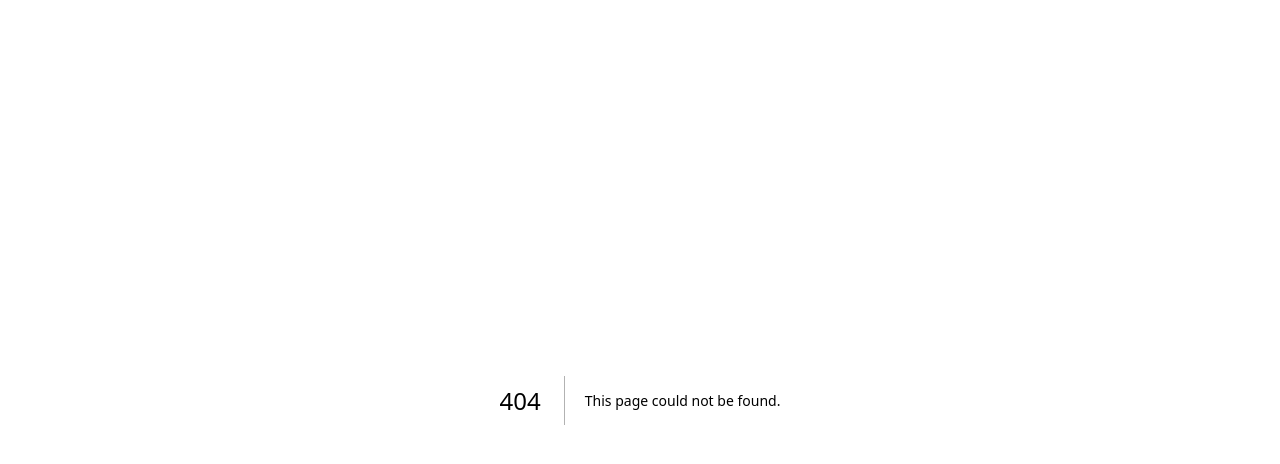
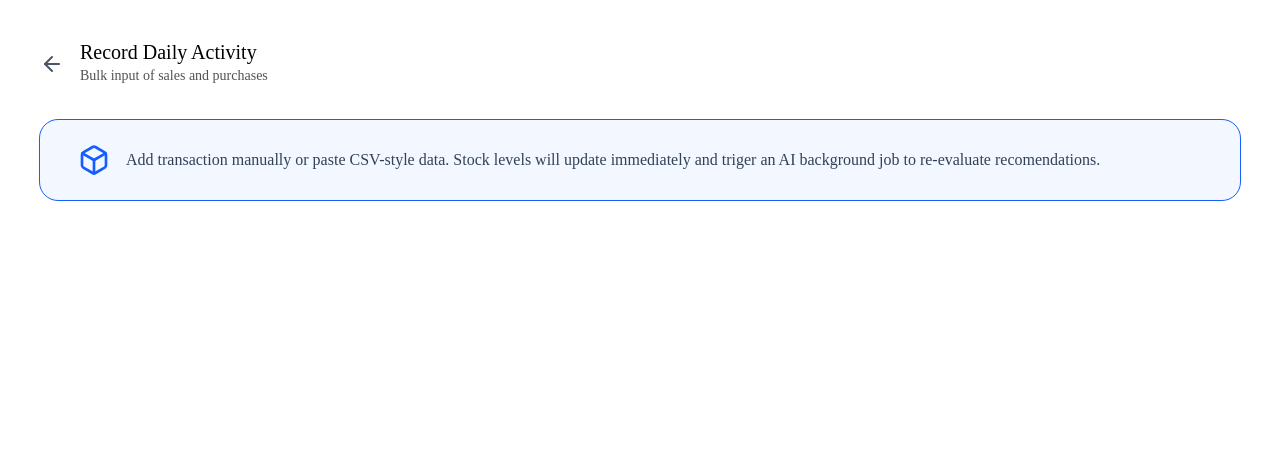
Before and after one commit to SiamAlSobari/frontend-dinacom, a Next.js app: page /dashboard/bulk in a window 1280 px wide. Before the commit this address had no page. Shown: the top 464 px of the page. Built offline with nearby package versions, Linux system fonts and the light colour scheme.

Commit message:
faet: menambahkan ui banner bulk

```diff
--- /dev/null
+++ b/src/app/dashboard/bulk/page.tsx
@@ -0,0 +1,153 @@
+// export default function TransactionPage() {
+//   return (
+//     <div className="w-[1280px] h-[1917px] relative bg-gray-50 overflow-hidden">
+
+import { ArrowLeft, Box } from "lucide-react";
+
+//       {/* ================= HEADER ================= */}
+//       <div className="w-[1208px] left-[36px] top-[50px] absolute inline-flex justify-center items-center gap-40">
+//         <div className="w-80 h-14 relative flex items-center gap-2.5">
+
+//           {/* Icon */}
+//           <div className="w-8 h-7 p-2.5 rounded-lg flex items-center justify-center">
+//             <img
+//               className="w-8 h-7 origin-top-left rotate-180"
+//               src="https://placehold.co/32x30"
+//               alt=""
+//             />
+//           </div>
+
+//           {/* Title */}
+//           <div className="flex flex-col">
+//             <div className="text-black text-xl font-normal font-['Poppins'] leading-6">
+//               Record Daily Activity
+//             </div>
+//             <div className="text-neutral-600 text-sm font-normal font-['Poppins'] leading-6">
+//               Bulk input of sales and purchases
+//             </div>
+//           </div>
+
+//         </div>
+//       </div>
+
+//       {/* ================= INFO BANNER ================= */}
+//       <div className="w-[1208px] px-6 left-[36px] top-[159px] absolute bg-blue-600/5 rounded-2xl outline outline-[0.50px] outline-blue-600 flex flex-col gap-2.5">
+//         <div className="h-20 pl-3.5 pr-5 py-4 flex items-center gap-4">
+
+//           {/* Icon */}
+//           <img
+//             className="w-8 h-8"
+//             src="https://placehold.co/34x34"
+//             alt=""
+//           />
+
+//           {/* Description */}
+//           <p className="text-slate-700 text-base font-normal font-['Poppins']">
+//             Add transaction manually or paste CSV-style data. Stock levels will
+//             update immediately and triger an AI background job to re-evaluate
+//             recomendations.
+//           </p>
+
+//         </div>
+//       </div>
+
+//       {/* ================= MAIN CARD ================= */}
+//       <div className="w-[1208px] h-96 left-[36px] top-[285px] absolute bg-white rounded-2xl shadow overflow-hidden">
+
+//         {/* Title */}
+//         <div className="left-[24px] top-[24px] absolute">
+//           <div className="text-black text-xl font-normal font-['Poppins'] leading-8">
+//             Transaction Entry
+//           </div>
+//           <div className="text-neutral-600 text-sm font-normal font-['Poppins'] leading-8">
+//             Add rows for each transaction
+//           </div>
+//         </div>
+
+//         {/* Table Header */}
+//         <div className="w-full h-12 left-0 top-[108px] absolute bg-gray-50 outline outline-[0.5px] outline-zinc-500/50">
+//           <div className="absolute left-[23px] top-[10px] font-medium">Date</div>
+//           <div className="absolute left-[282px] top-[10px] font-medium">Product</div>
+//           <div className="absolute left-[656px] top-[10px] font-medium">Quantity</div>
+//           <div className="absolute left-[975px] top-[10px] font-medium">Type</div>
+//         </div>
+
+//         {/* Divider */}
+//         <div className="w-full h-px left-0 top-[244px] absolute bg-stone-300" />
+
+//         {/* Date Input */}
+//         <div className="w-48 h-12 left-[24px] top-[178px] absolute bg-white rounded-xl outline outline-neutral-400">
+//           <div className="px-4 py-2 text-black text-base font-['Poppins'] tracking-wide">
+//             6/7/2067
+//           </div>
+//         </div>
+
+//         {/* Product Select */}
+//         <div className="w-80 h-12 left-[282px] top-[178px] absolute bg-white rounded-xl outline outline-neutral-400 flex items-center justify-between px-4">
+//           <span className="text-black text-base">Select product...</span>
+//           <img className="w-4 h-4" src="https://placehold.co/16x16" alt="" />
+//         </div>
+
+//         {/* Quantity */}
+//         <div className="w-64 h-12 left-[656px] top-[178px] absolute bg-white rounded-xl outline outline-neutral-400 flex items-center px-4 text-neutral-400">
+//           0
+//         </div>
+
+//         {/* Type */}
+//         <div className="w-32 h-12 left-[975px] top-[178px] absolute bg-white rounded-xl outline outline-neutral-400 flex items-center justify-between px-4">
+//           <span>Sale</span>
+//           <img className="w-4 h-4" src="https://placehold.co/16x16" alt="" />
+//         </div>
+
+//         {/* Add Row */}
+//         <div className="w-32 h-10 left-[24px] top-[268px] absolute bg-white rounded-2xl outline outline-blue-700 flex items-center gap-2 px-3">
+//           <img className="w-5 h-5" src="https://placehold.co/19x19" alt="" />
+//           <span className="text-blue-700">Add Row</span>
+//         </div>
+
+//         {/* Submit */}
+//         <div className="w-[1020px] h-14 left-[24px] top-[328px] absolute bg-blue-600 rounded-2xl flex items-center justify-center text-white">
+//           Submit and Update Stock
+//         </div>
+
+//         {/* Cancel */}
+//         <div className="w-32 h-14 left-[1058px] top-[328px] absolute bg-white rounded-2xl outline outline-blue-700/40 flex items-center justify-center text-blue-700">
+//           Cancel
+//         </div>
+
+//       </div>
+//     </div>
+//   )
+// }
+export default function BulkTransactionPage() {
+    return (
+        <div className="p-10">
+            <div className="flex items-center gap-4 mb-8">
+                <button>
+                    <ArrowLeft className="text-gray-600" size={24} />
+                </button>
+
+                <div className="flex flex-col">
+                    <div className="text-black text-xl font-normal font-['Poppins'] leading-6">
+                        Record Daily Activity
+                    </div>
+                    <div className="text-neutral-600 text-sm font-normal font-['Poppins'] leading-6">
+                        Bulk input of sales and purchases
+                    </div>
+                </div>
+            </div>
+
+            {/* INFO BANNER */}
+            <div className="w-full px-6 bg-blue-600/5 rounded-2xl  outline-[0.50px] outline-blue-600 flex flex-col gap-2.5">
+                <div className="h-20 pl-3.5 pr-5 py-4 flex items-center gap-4">
+                    <Box className="w-8 h-8 text-blue-600" size={32} />
+                    <p className="text-slate-700 text-base font-normal font-['Poppins']">
+                        Add transaction manually or paste CSV-style data. Stock levels will
+                        update immediately and triger an AI background job to re-evaluate
+                        recomendations.
+                    </p>
+                </div>
+            </div>
+        </div>
+    )
+}
```
